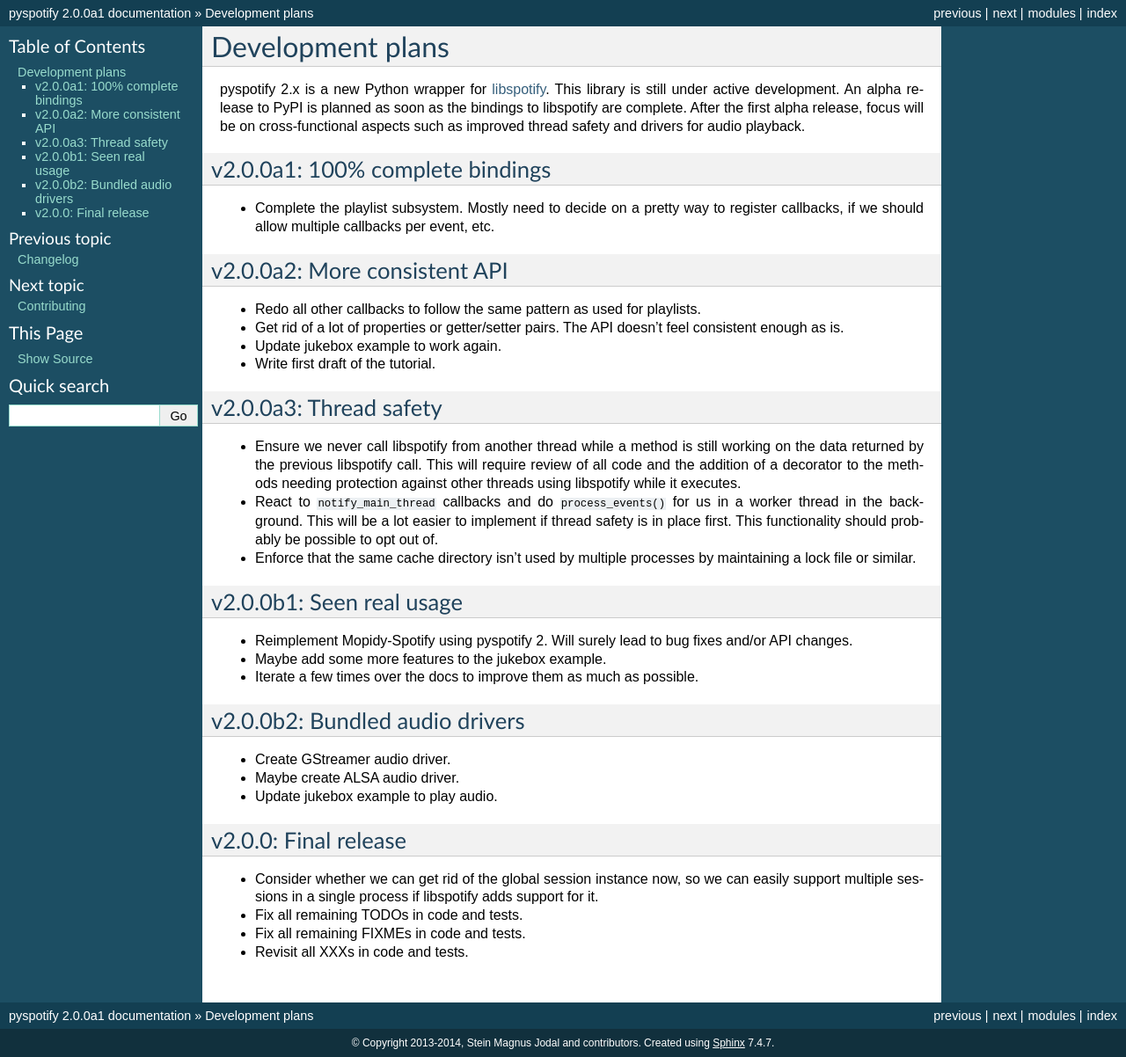
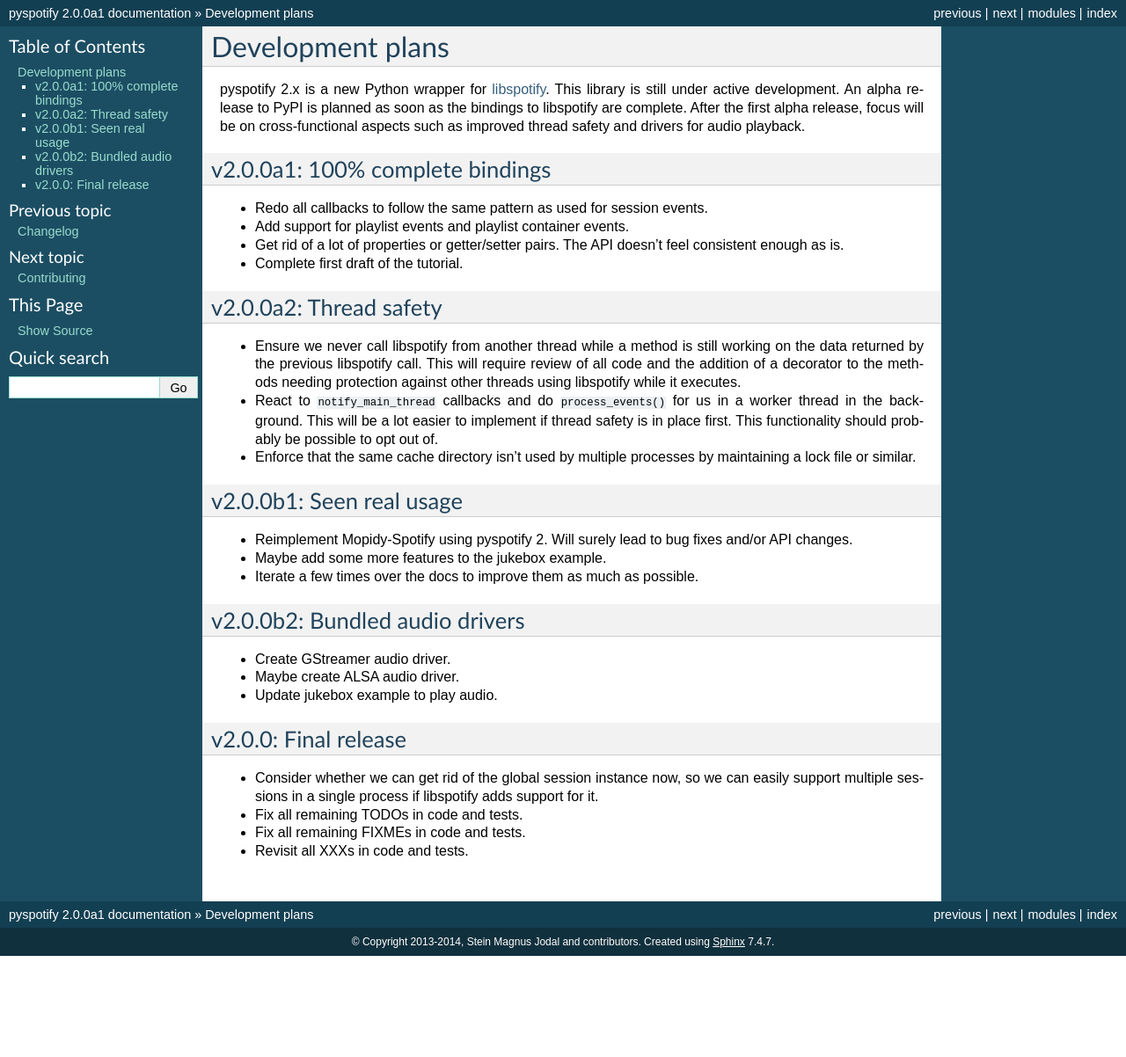
Before and after one commit to jodal/pyspotify, a Sphinx documentation site: the page built from docs/plans.rst, in a window 1280 px wide. Shown: the whole page at 88% size. Built offline with Sphinx 7.4.7, drawn with Linux system fonts in a browser that asks for light colours; after the commit the page ends 1087 px from its top, so only the background shows below that.

Commit message:
docs: Update changelog and dev plans

```diff
--- a/docs/changelog.rst
+++ b/docs/changelog.rst
@@ -9,6 +9,9 @@
 around libspotify instead of a CPython C extension.
 
 **Development milestones**
+
+- 2014-01-31: Redesign session event listening to a model supporting multiple
+  listeners per event, with a nicer API for registering listeners.
 
 - 2013-12-16: Ensure we never call libspotify from two different threads at the
   same time. We can't assume that the CPython GIL will ensure this for us, as
--- a/docs/plans.rst
+++ b/docs/plans.rst
@@ -13,24 +13,17 @@
 v2.0.0a1: 100% complete bindings
 ================================
 
-- Complete the playlist subsystem. Mostly need to decide on a pretty way to
-  register callbacks, if we should allow multiple callbacks per event, etc.
+- Redo all callbacks to follow the same pattern as used for session events.
 
-
-v2.0.0a2: More consistent API
-=============================
-
-- Redo all other callbacks to follow the same pattern as used for playlists.
+- Add support for playlist events and playlist container events.
 
 - Get rid of a lot of properties or getter/setter pairs. The API doesn't feel
   consistent enough as is.
 
-- Update jukebox example to work again.
-
-- Write first draft of the tutorial.
+- Complete first draft of the tutorial.
 
 
-v2.0.0a3: Thread safety
+v2.0.0a2: Thread safety
 =======================
 
 - Ensure we never call libspotify from another thread while a method is still
```
